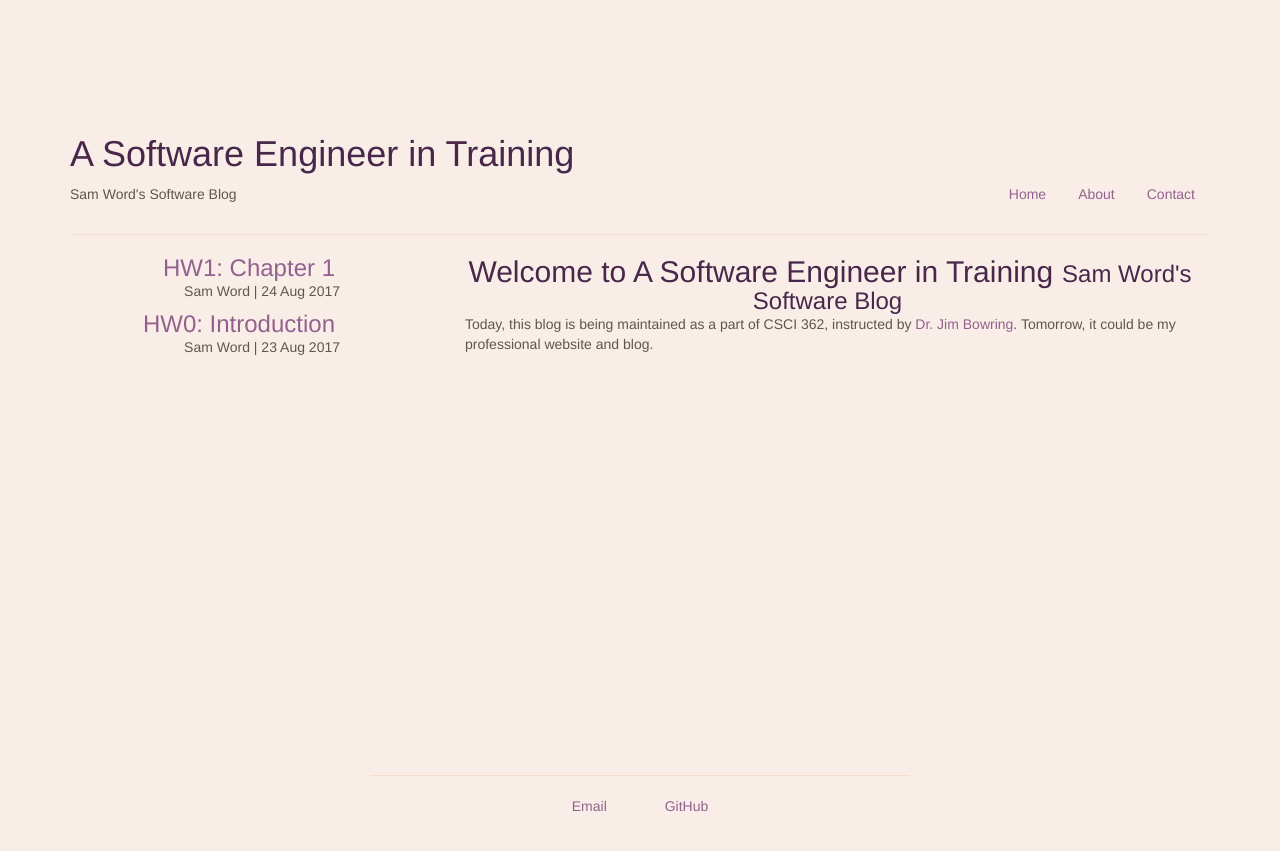
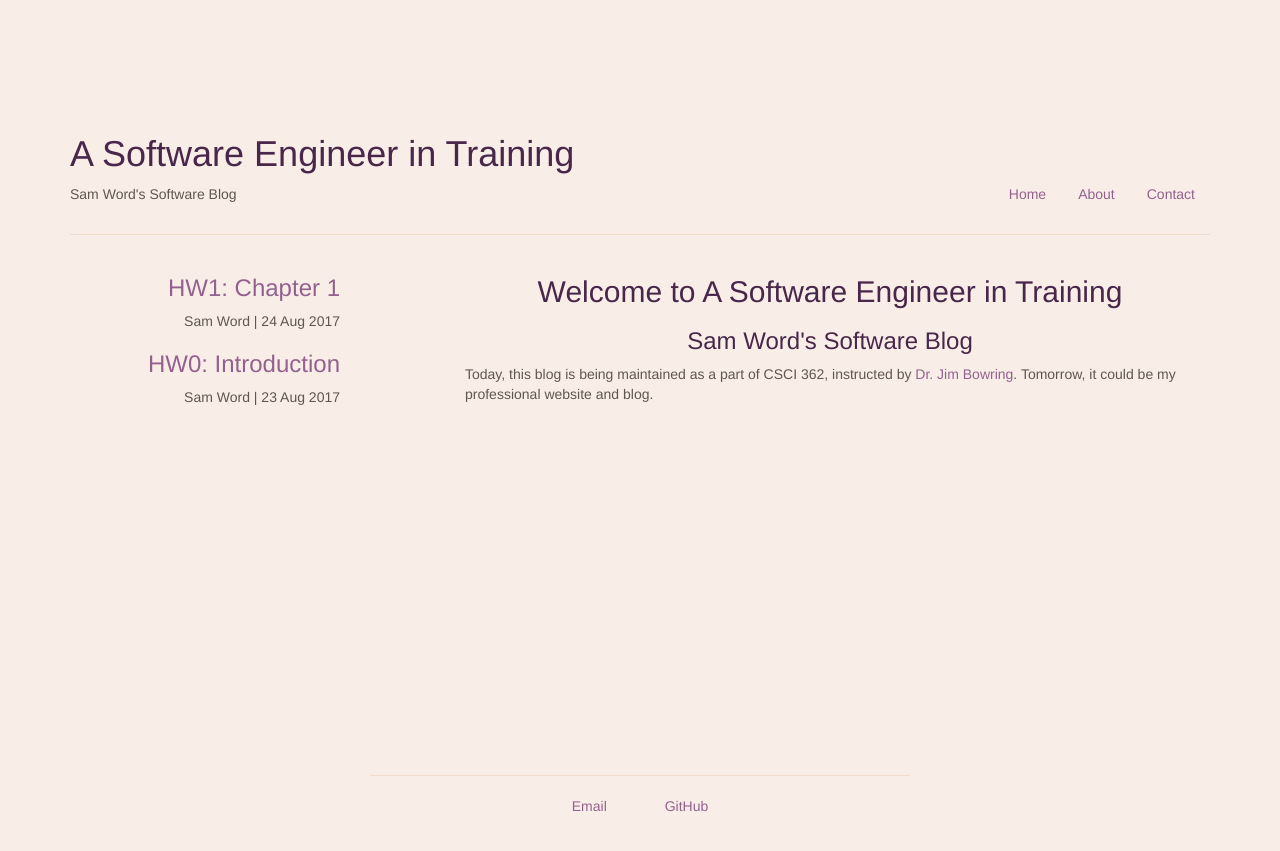
Before and after one commit to SamWord/SamWord.github.io, a Jekyll site: the page built from index.html, in a window 1280 px wide. Shown: the top 851 px of the page. Built offline with Jekyll 4.4.1, drawn with Linux system fonts in a browser that asks for light colours; nearby versions of some CDN libraries.

Commit message:
fixed styling bug

```diff
--- a/css/main.css
+++ b/css/main.css
@@ -82,7 +82,7 @@
     padding: 5%;
 }
 
-.question h1, h2, h3 {
+.question h3 {
     display: inline;
     padding-right: 5px;
 }
```
